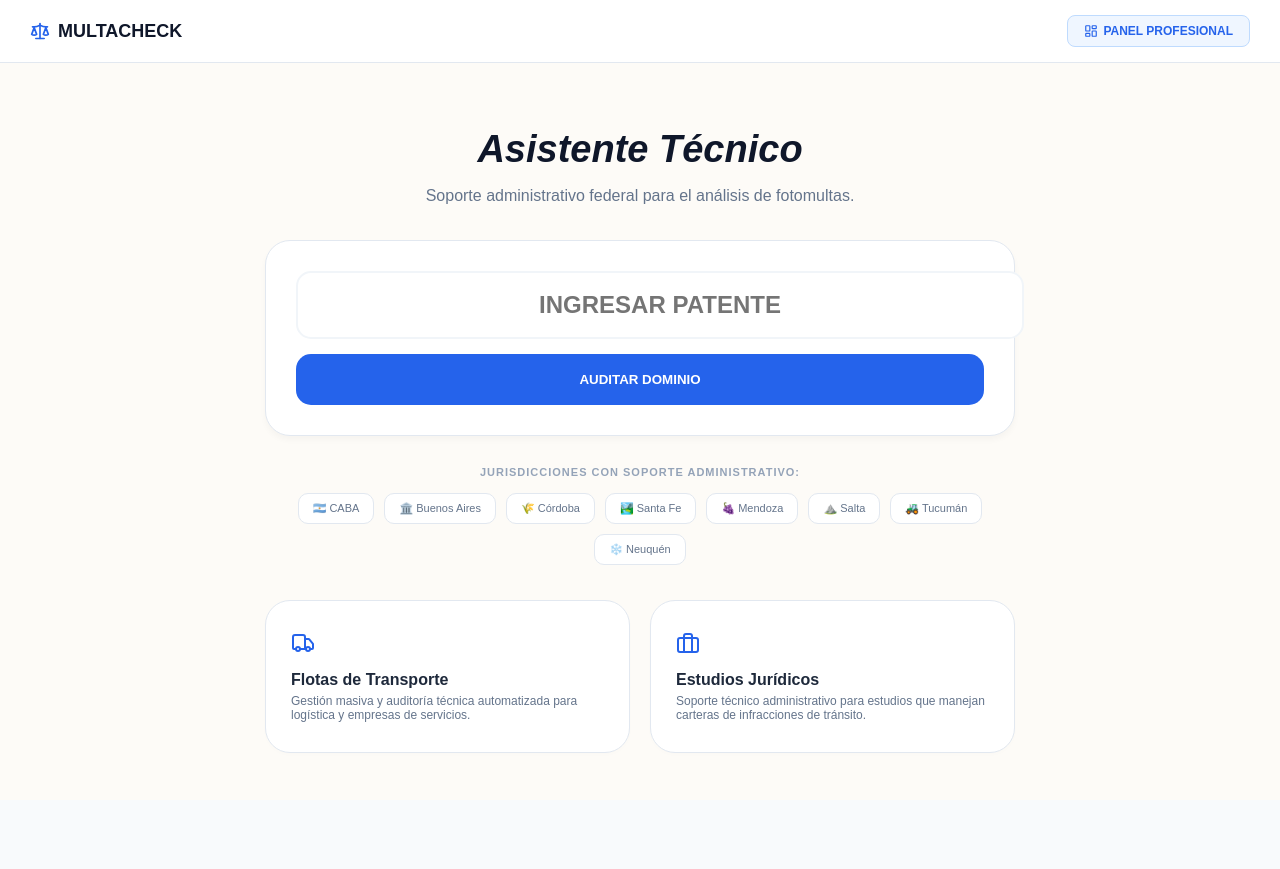
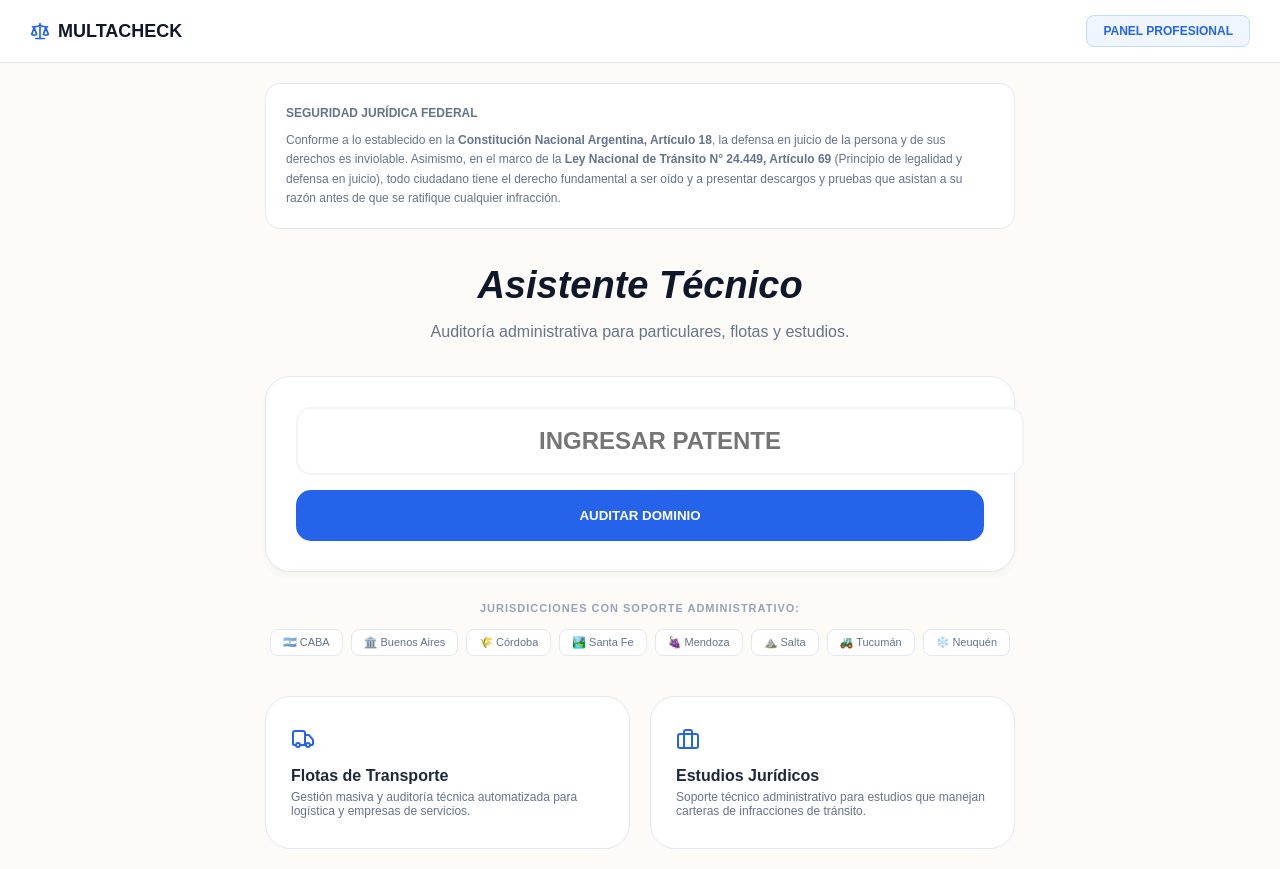
Before and after one commit to 2025ricardo1966-cyber/Multacheck, a Next.js app: page / in a window 1280 px wide. Before the commit the page ends 800 px from the top, so only its background shows below. Built offline with nearby package versions, Linux system fonts and the light colour scheme.

Commit message:
Update page.tsx

```diff
--- a/app/page.tsx
+++ b/app/page.tsx
@@ -1,30 +1,28 @@
 "use client";
 import React, { useState } from 'react';
-import { Scale, Users, ChevronRight, ShieldCheck, Search, ArrowLeft, FileText, Briefcase, Truck, LayoutDashboard, Upload, MapPin, Building, Target, FilePlus } from 'lucide-react';
+import { Scale, ShieldCheck, MapPin, Truck, Briefcase, FileText, LayoutDashboard, ChevronRight } from 'lucide-react';
 
 export default function MultaCheck() {
-  const [step, setStep] = useState('input'); // input, results, diagnosis, dashboard
   const [patente, setPatente] = useState('');
-  const [selectedMulta, setSelectedMulta] = useState<any>(null);
+  const [step, setStep] = useState('input');
 
-  // Datos Federales Simulados
-  const provinciasData = [
-    { nombre: "CABA", bandera: "🇦🇷" }, // Reemplazar por URLs de banderas reales si se desea
-    { nombre: "Buenos Aires", bandera: "🏛️" },
-    { nombre: "Córdoba", bandera: "🌾" },
-    { nombre: "Santa Fe", bandera: "🏞️" },
-    { nombre: "Mendoza", bandera: "🍇" },
-    { nombre: "Salta", bandera: "⛰️" },
-    { nombre: "Tucumán", bandera: "🚜" },
-    { nombre: "Neuquén", bandera: "❄️" },
+  const provincias = [
+    { n: "CABA", b: "🇦🇷" },
+    { n: "Buenos Aires", b: "🏛️" },
+    { n: "Córdoba", b: "🌾" },
+    { n: "Santa Fe", b: "🏞️" },
+    { n: "Mendoza", b: "🍇" },
+    { n: "Salta", b: "⛰️" },
+    { n: "Tucumán", b: "🚜" },
+    { n: "Neuquén", b: "❄️" },
   ];
 
+  // Datos Simulados
   const multasEncontradas = [
-    { id: 1, fecha: "10/01/2026", lugar: "CABA (Av. Del Libertador)", monto: "$32.400", falta: "Exceso Velocidad (Radar Fijo)", vicio: "Falta de Certificado de Homologación de cinemómetro actualizado.", exito: "85%" },
-    { id: 6, fecha: "12/03/2026", lugar: "Salta (Ruta 68, km 110)", monto: "$63.200", falta: "Exceso de Velocidad (Cinemómetro Móvil)", vicio: "Defecto en la imagen capturada: falta de visibilidad del dominio.", exito: "95%" }
+    { id: 1, fecha: "10/01/2026", lugar: "CABA (Radar Fijo Libertador)", monto: "$32.400", falta: "Exceso de Velocidad (Cinemómetro Fijo)", vicio: "Falta de Certificado de Homologación de cinemómetro actualizado.", exito: "85%" },
+    { id: 2, fecha: "22/01/2026", lugar: "Ruta 68, km 110 (Tolombon)", monto: "$63.200", falta: "Exceso de Velocidad (Cinemómetro Móvil)", vicio: "Defecto en la imagen capturada: falta de visibilidad del dominio.", exito: "95%" },
   ];
 
-  // Lógica para detectar el 'Enter'
   const handlePatenteKeyDown = (e: React.KeyboardEvent) => {
     if (e.key === 'Enter') {
       if (patente.length < 6) return alert("Ingresá un dominio válido.");
@@ -35,22 +33,31 @@ export default function MultaCheck() {
   return (
     <div style={{ backgroundColor: '#fdfbf7', minHeight: '100vh', color: '#1e293b', fontFamily: 'sans-serif' }}>
 
-      {/* Navbar con Panel Profesional */}
-      <nav style={{ padding: '15px 30px', borderBottom: '1px solid #e2e8f0', display: 'flex', justifyContent: 'space-between', alignItems: 'center', backgroundColor: '#fff' }}>
+      {/* Navbar simplificada */}
+      <nav style={{ padding: '15px 30px', borderBottom: '1px solid #e2e8f0', display: 'flex', justifyContent: 'space-between', backgroundColor: '#fff', alignItems: 'center' }}>
         <div style={{ display: 'flex', alignItems: 'center', gap: '8px', fontWeight: '900', fontSize: '18px', color: '#0f172a' }}>
           <Scale size={20} color="#2563eb" /> MULTACHECK
         </div>
-        <button style={{ fontSize: '12px', color: '#2563eb', background: '#eff6ff', border: '1px solid #bfdbfe', padding: '8px 16px', borderRadius: '8px', cursor: 'pointer', fontWeight: 'bold', display: 'flex', alignItems: 'center', gap: '5px' }}>
-          <LayoutDashboard size={14} /> PANEL PROFESIONAL
+        <button style={{ fontSize: '12px', color: '#2563eb', border: '1px solid #bfdbfe', background: '#eff6ff', padding: '8px 16px', borderRadius: '8px', cursor: 'pointer', fontWeight: 'bold' }}>
+          PANEL PROFESIONAL
         </button>
       </nav>
 
-      <main style={{ maxWidth: '750px', margin: '0 auto', padding: '40px 20px' }}>
+      <main style={{ maxWidth: '750px', margin: '0 auto', padding: '20px 20px' }}>
 
         {step === 'input' && (
           <div style={{ textAlign: 'center' }}>
+
+            {/* Fundamentación Legal Superior - Confiabilidad Instantánea */}
+            <div style={{ textAlign: 'left', backgroundColor: '#fff', border: '1px solid #e2e8f0', padding: '20px', borderRadius: '15px', marginBottom: '35px', color: '#64748b', fontSize: '12px', lineHeight: '1.6' }}>
+              <strong>SEGURIDAD JURÍDICA FEDERAL</strong>
+              <p style={{ margin: '8px 0 0 0' }}>
+                Conforme a lo establecido en la <strong>Constitución Nacional Argentina, Artículo 18</strong>, la defensa en juicio de la persona y de sus derechos es inviolable. Asimismo, en el marco de la <strong>Ley Nacional de Tránsito N° 24.449, Artículo 69</strong> (Principio de legalidad y defensa en juicio), todo ciudadano tiene el derecho fundamental a ser oído y a presentar descargos y pruebas que asistan a su razón antes de que se ratifique cualquier infracción.
+              </p>
+            </div>
+
             <h1 style={{ fontSize: '38px', fontWeight: '900', color: '#0f172a', fontStyle: 'italic', marginBottom: '10px' }}>Asistente Técnico</h1>
-            <p style={{ color: '#64748b', marginBottom: '35px' }}>Soporte administrativo federal para el análisis de fotomultas.</p>
+            <p style={{ color: '#64748b', marginBottom: '35px' }}>Auditoría administrativa para particulares, flotas y estudios.</p>
 
             <div style={{ background: '#fff', padding: '30px', borderRadius: '25px', border: '1px solid #e2e8f0', boxShadow: '0 4px 6px rgba(0,0,0,0.03)', marginBottom: '30px' }}>
               <input
@@ -58,33 +65,31 @@ export default function MultaCheck() {
                 placeholder="INGRESAR PATENTE"
                 value={patente}
                 onChange={(e) => setPatente(e.target.value)}
-                onKeyDown={handlePatenteKeyDown} // Función de 'Enter' vinculada
+                onKeyDown={handlePatenteKeyDown}
               />
               <button onClick={() => { if(patente.length >= 6) setStep('results'); }} style={{ width: '100%', padding: '18px', backgroundColor: '#2563eb', color: 'white', borderRadius: '15px', fontWeight: '900', border: 'none', cursor: 'pointer' }}>
                 AUDITAR DOMINIO
               </button>
             </div>
 
-            {/* Banderas Provinciales Federales */}
-            <div style={{ textAlign: 'left', marginBottom: '35px' }}>
-              <p style={{ fontSize: '11px', color: '#94a3b8', fontWeight: 'bold', marginBottom: '15px', textAlign: 'center', letterSpacing: '1px' }}>JURISDICCIONES CON SOPORTE ADMINISTRATIVO:</p>
-              <div style={{ display: 'flex', flexWrap: 'wrap', justifyContent: 'center', gap: '10px' }}>
-                {provinciasData.map(p => (
-                  <span key={p.nombre} style={{ padding: '8px 14px', backgroundColor: '#fff', border: '1px solid #e2e8f0', borderRadius: '10px', fontSize: '11px', color: '#64748b', display: 'flex', alignItems: 'center', gap: '5px' }}>
-                    {p.bandera} {p.nombre}
-                  </span>
+            {/* Jurisdicciones Federales con soporte */}
+            <div style={{ textAlign: 'center', marginBottom: '40px' }}>
+              <p style={{ fontSize: '11px', color: '#94a3b8', fontWeight: 'bold', marginBottom: '15px', letterSpacing: '1px' }}>JURISDICCIONES CON SOPORTE ADMINISTRATIVO:</p>
+              <div style={{ display: 'flex', flexWrap: 'wrap', justifyContent: 'center', gap: '8px' }}>
+                {provincias.map(p => (
+                  <span key={p.n} style={{ padding: '6px 12px', backgroundColor: '#fff', border: '1px solid #e2e8f0', borderRadius: '8px', fontSize: '11px', color: '#64748b' }}>{p.b} {p.n}</span>
                 ))}
               </div>
             </div>
 
-            {/* Carteles Inferiores más Grandes y Profesionales */}
+            {/* Carteles Inferiores Agrandados y Alineados */}
             <div style={{ display: 'grid', gridTemplateColumns: '1fr 1fr', gap: '20px' }}>
-              <div style={{ padding: '30px 25px', backgroundColor: '#fff', border: '1px solid #e2e8f0', borderRadius: '25px', textAlign: 'left', boxShadow: '0 2px 4px rgba(0,0,0,0.01)' }}>
+              <div style={{ padding: '30px 25px', backgroundColor: '#fff', border: '1px solid #e2e8f0', borderRadius: '25px', textAlign: 'left' }}>
                 <Truck size={24} color="#2563eb" style={{ marginBottom: '12px' }} />
                 <h3 style={{ fontSize: '16px', fontWeight: 'bold', margin: '0 0 5px 0' }}>Flotas de Transporte</h3>
                 <p style={{ fontSize: '12px', color: '#64748b', margin: 0 }}>Gestión masiva y auditoría técnica automatizada para logística y empresas de servicios.</p>
               </div>
-              <div style={{ padding: '30px 25px', backgroundColor: '#fff', border: '1px solid #e2e8f0', borderRadius: '25px', textAlign: 'left', boxShadow: '0 2px 4px rgba(0,0,0,0.01)' }}>
+              <div style={{ padding: '30px 25px', backgroundColor: '#fff', border: '1px solid #e2e8f0', borderRadius: '25px', textAlign: 'left' }}>
                 <Briefcase size={24} color="#2563eb" style={{ marginBottom: '12px' }} />
                 <h3 style={{ fontSize: '16px', fontWeight: 'bold', margin: '0 0 5px 0' }}>Estudios Jurídicos</h3>
                 <p style={{ fontSize: '12px', color: '#64748b', margin: 0 }}>Soporte técnico administrativo para estudios que manejan carteras de infracciones de tránsito.</p>
@@ -100,38 +105,25 @@ export default function MultaCheck() {
               <p style={{ fontSize: '13px', color: '#64748b' }}>Se han identificado los siguientes reportes para su revisión técnica.</p>
             </div>
 
-            <div style={{ display: 'flex', flexDirection: 'column', gap: '12px', marginBottom: '30px' }}>
+            <div style={{ display: 'flex', flexDirection: 'column', gap: '12px' }}>
               {multasEncontradas.map((m) => (
                 <div key={m.id} style={{ background: '#fff', padding: '20px', borderRadius: '18px', border: '1px solid #e2e8f0' }}>
                   <div style={{ display: 'flex', justifyContent: 'space-between', alignItems: 'center' }}>
                     <div>
                       <div style={{ fontWeight: '800', fontSize: '15px' }}>{m.falta}</div>
                       <div style={{ fontSize: '11px', color: '#94a3b8', marginTop: '4px', display: 'flex', alignItems: 'center', gap: '3px' }}>
-                        <MapPin size={11} /> {m.lugar} • {m.fecha}
+                         <MapPin size={11} /> {m.lugar} • {m.fecha}
                       </div>
                     </div>
-                    <button onClick={() => { setSelectedMulta(m); setStep('diagnosis'); }} style={{ padding: '10px 15px', backgroundColor: '#10b981', color: 'white', borderRadius: '8px', border: 'none', fontWeight: 'bold', fontSize: '12px', cursor: 'pointer' }}>
+                    <button style={{ padding: '10px 15px', backgroundColor: '#10b981', color: 'white', borderRadius: '8px', border: 'none', fontWeight: 'bold', fontSize: '12px', cursor: 'pointer' }}>
                       INFORME TÉCNICO
                     </button>
                   </div>
                 </div>
               ))}
             </div>
-
-            {/* Opción de Carga de Archivos */}
-            <div style={{ background: '#fff', padding: '25px', borderRadius: '20px', border: '1px solid #e2e8f0', textAlign: 'center' }}>
-              <FilePlus size={24} color="#2563eb" style={{ margin: '0 auto 12px' }} />
-              <h4 style={{ fontSize: '14px', fontWeight: 'bold', marginBottom: '8px' }}>¿Tenés un acta papel o PDF?</h4>
-              <p style={{ fontSize: '12px', color: '#64748b', marginBottom: '15px' }}>Cargá una foto o escaneo de tu multa para el análisis manual (Art. 41 Ley 24.449).</p>
-              <label style={{ backgroundColor: '#0f172a', color: 'white', padding: '10px 20px', borderRadius: '10px', fontSize: '12px', cursor: 'pointer', fontWeight: 'bold', display: 'inline-flex', alignItems: 'center', gap: '8px' }}>
-                <Upload size={14} /> SUBIR MULTA (PDF/Foto)
-                <input type="file" style={{ display: 'none' }} accept=".pdf, .jpg, .jpeg, .png" />
-              </label>
-            </div>
           </div>
         )}
-
-        {/* El resto de estados (dashboard, diagnosis) permanecen igual */}
       </main>
     </div>
   );
```
